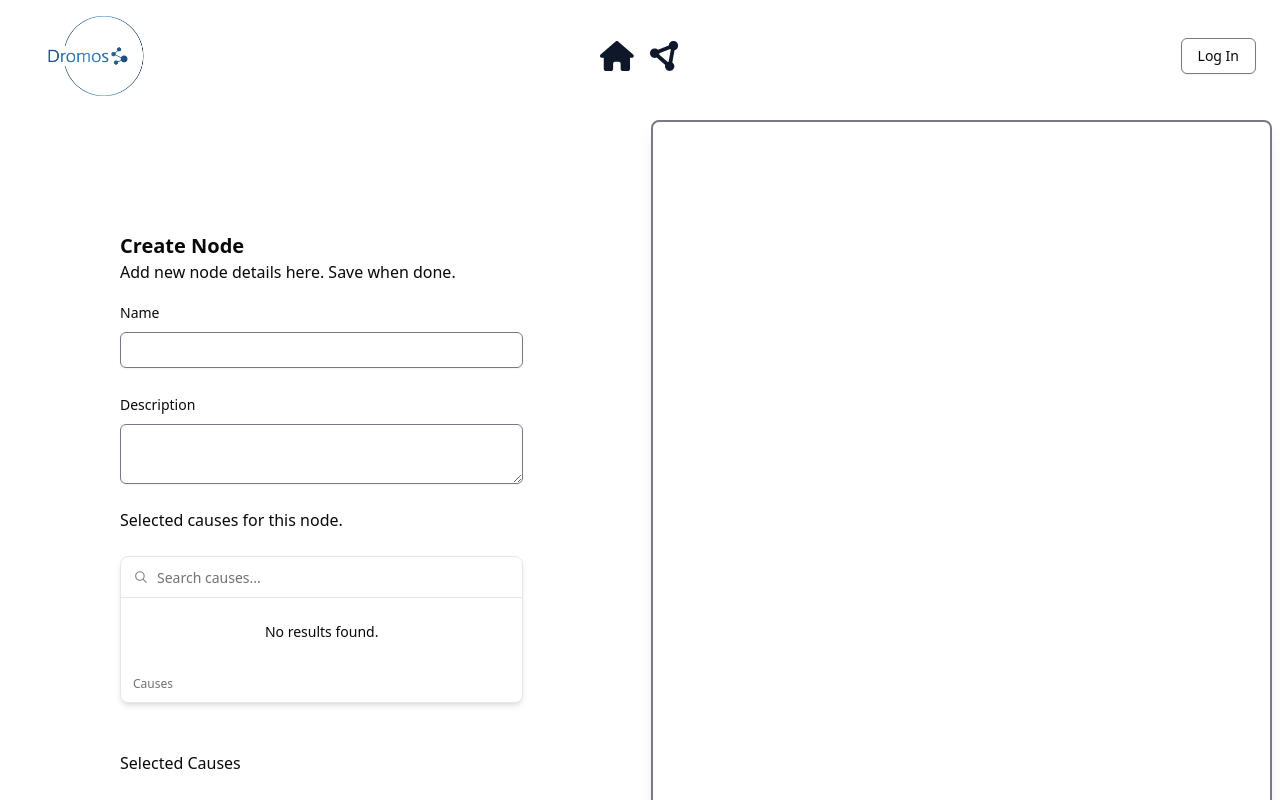
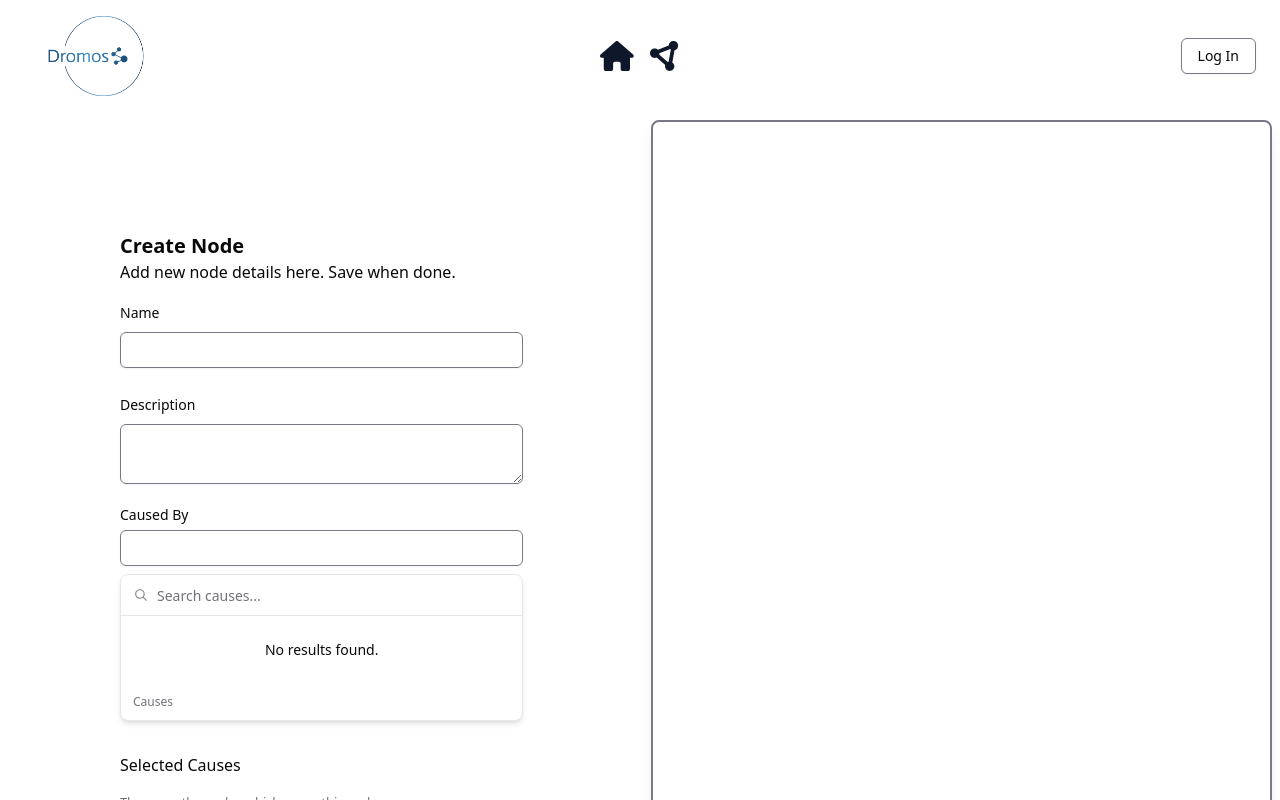
Before and after one commit to laskinner/dromos, a React (Vite) app: page /create-node in a window 1280 px wide. Built offline with nearby package versions, Linux system fonts and the light colour scheme.

Commit message:
Further debugging form for adding causes

```diff
--- a/src/components/CauseSelector.tsx
+++ b/src/components/CauseSelector.tsx
@@ -57,7 +57,6 @@ export const CauseSelector: React.FC<{
 
   return (
     <>
-      <h1>Selected causes for this node.</h1>
       <Command className="rounded-lg border shadow-md">
         <CommandInput placeholder="Search causes..." />
         <CommandList>
--- a/src/components/CreateNode.tsx
+++ b/src/components/CreateNode.tsx
@@ -14,9 +14,11 @@ import axios from "axios";
 import {
   Form,
   FormControl,
+  FormDescription,
   FormField,
   FormItem,
   FormLabel,
+  FormMessage,
 } from "@/components/ui/form";
 import { Button } from "@/components/ui/button";
 import { Input } from "@/components/ui/input";
@@ -73,13 +75,15 @@ export const CreateNode: React.FC = () => {
   const [selectedCauses, setSelectedCauses] = useState<string[]>([]);
 
   const handleSelectionChange = (nodeId: string) => {
-    setSelectedCauses((prevSelected) =>
-      prevSelected.includes(nodeId)
+    setSelectedCauses((prevSelected) => {
+      const newSelectedCauses = prevSelected.includes(nodeId)
         ? prevSelected.filter((id) => id !== nodeId)
-        : [...prevSelected, nodeId],
-    );
+        : [...prevSelected, nodeId];
+      form.setValue("causedBy", newSelectedCauses); // Updates form state
+      return newSelectedCauses;
+    });
   };
-  //
+
   // If area ID changes the state here is updated for form
   useEffect(() => {
     form.setValue("area", selectedAreaId || "");
@@ -103,6 +107,7 @@ export const CreateNode: React.FC = () => {
                   <FormControl>
                     <Input {...field} />
                   </FormControl>
+                  <FormMessage />
                 </FormItem>
               )}
             />
@@ -115,12 +120,29 @@ export const CreateNode: React.FC = () => {
                   <FormControl>
                     <Textarea {...field} />
                   </FormControl>
+                  <FormMessage />
                 </FormItem>
               )}
-            />
-            <CauseSelector
-              selectedCauses={selectedCauses}
-              onSelectionChange={handleSelectionChange}
+            />{" "}
+            <FormField
+              control={form.control}
+              name="causedBy"
+              render={({ field }) => (
+                <FormItem className="flex flex-col">
+                  <FormLabel>Caused By</FormLabel>
+                  <FormControl>
+                    <Input {...field} />
+                  </FormControl>
+                  <CauseSelector
+                    selectedCauses={selectedCauses}
+                    onSelectionChange={handleSelectionChange}
+                  />
+                  <FormDescription>
+                    These are the nodes which cause this node.
+                  </FormDescription>
+                  <FormMessage />
+                </FormItem>
+              )}
             />
             <Button type="submit" className="mb-2">
               Create Node
```
